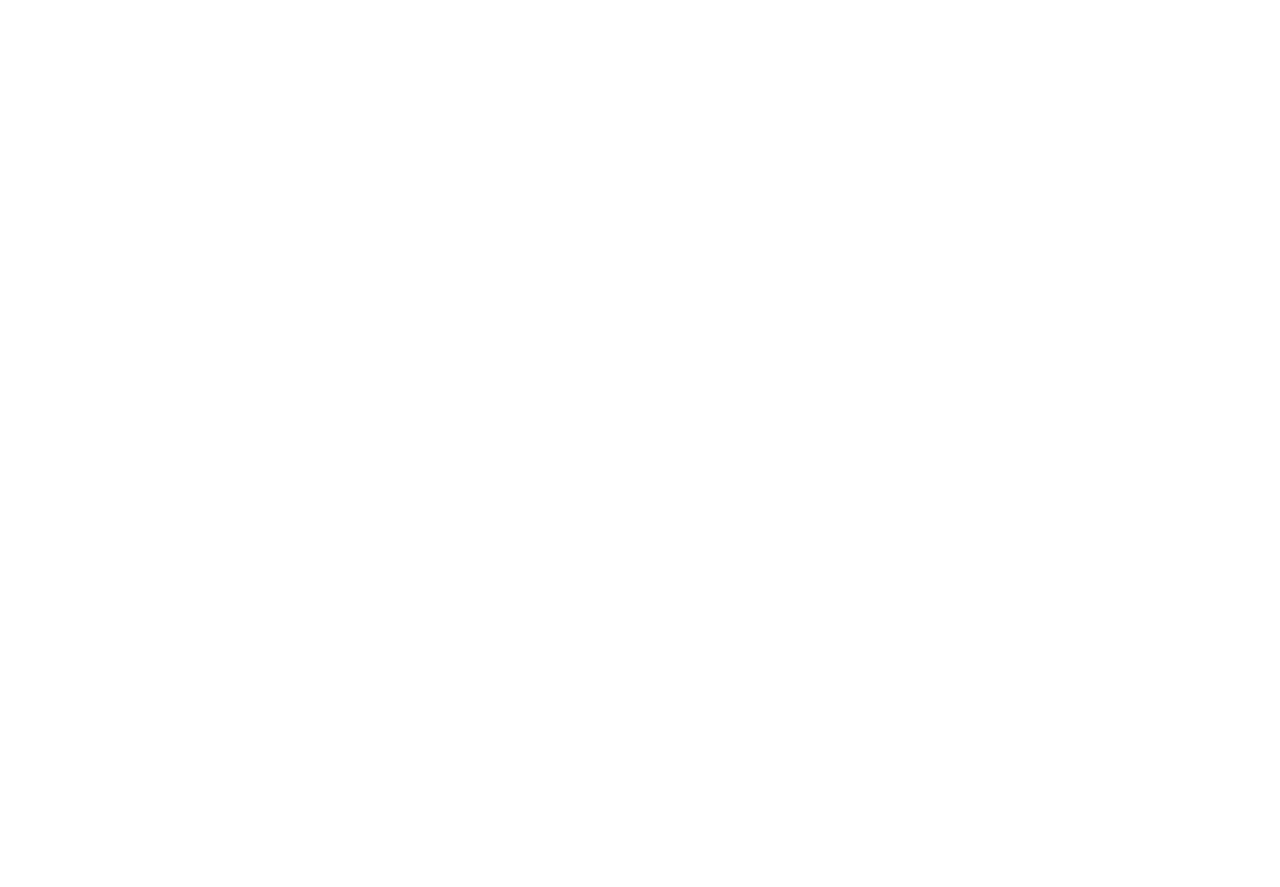
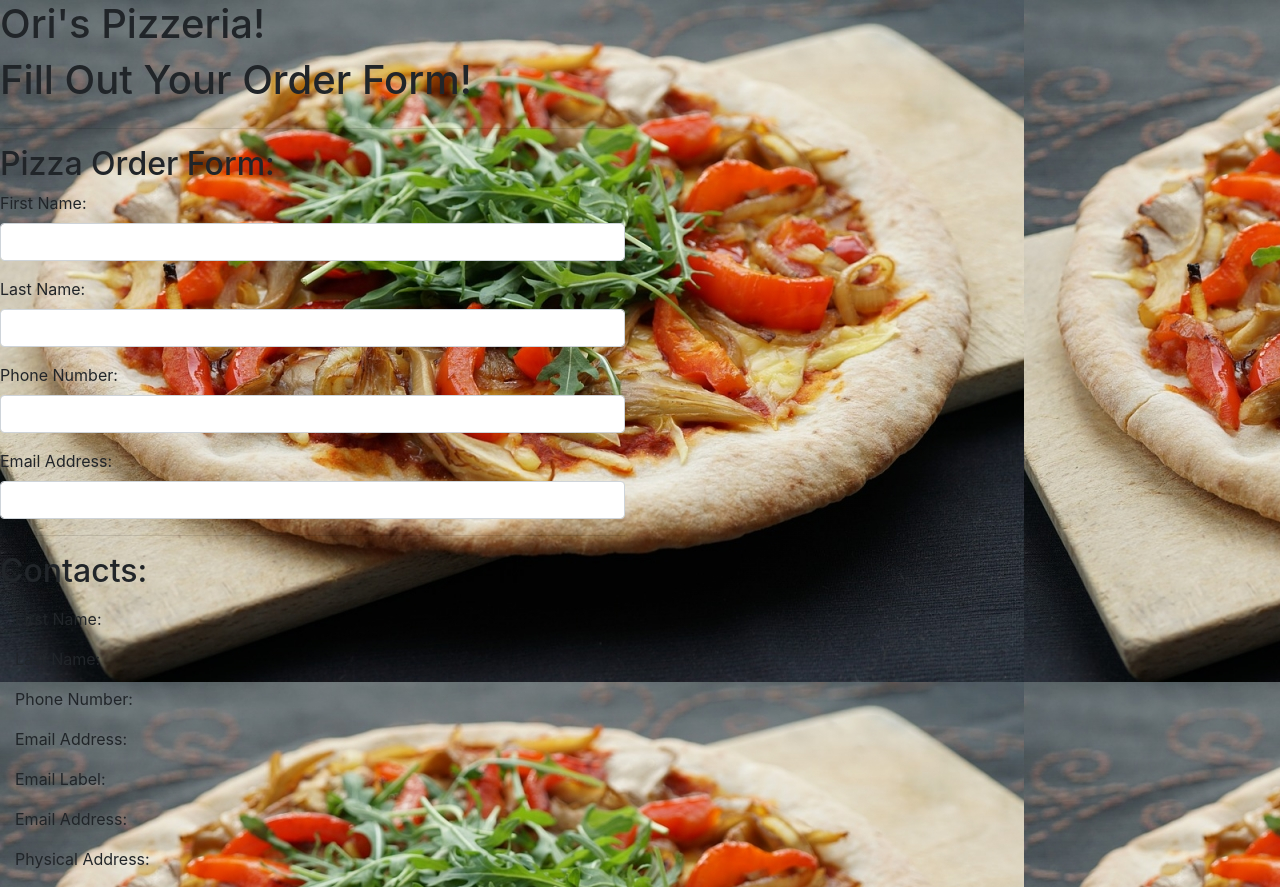
Before and after one commit to EldenCodeLord/pizza-parlor, a plain HTML site: page index.html in a window 1280 px wide. Before the commit the page ends 800 px from the top, so only its background shows below. Drawn offline with nearby package versions, Linux system fonts and the light colour scheme.

Commit message:
WIP: making changes to index.html.

```diff
--- a/index.html
+++ b/index.html
@@ -10,5 +10,49 @@
     <title>Ori's Pizzeria!</title>
  </head>
     <body>
-
+      <body background ="img/pizza.jpg" alt="a photo of a pizza">
+        <h1>Ori's Pizzeria!</h1>
+            <h1>Fill Out Your Order Form!</h1>
+            <div class="row">
+              <div class="col-md-6">
+                <hr>
+                <h2>Pizza Order Form:</h2>
+                <form id="new-contact">
+                  <div class="form-group">
+                    <label for="new-first-name">First Name: </label>
+                    <input type="text"  class="form-control" id="new-first-name">
+                  </div>
+                  <div class="form-group">
+                    <label for="new-last-name">Last Name: </label>
+                    <input type="text"  class="form-control" id="new-last-name">
+                  </div>
+                  <div class="form-group">
+                    <label for="new-phone-number">Phone Number: </label>
+                    <input type="text"  class="form-control" id="new-phone-number">
+                  </div>
+                  <div class="form-group">
+                    <label for="new-email-address">Email Address: </label>
+                    <input type="text"  class="form-control" id="new-email-address">
+                  </div>
+                  <div class="form-group">
+                </form>
+                <hr>
+                <h2>Contacts:</h2>
+                <ul id="contacts">
+                </ul>
+              </div>
+              <div class="col-md-6">
+                <div id="show-contact">
+                  <p>First Name: <span class="first-name"></span></p>
+                  <p>Last Name: <span class="last-name"></span></p>
+                  <p>Phone Number: <span class="phone-number"></span></p>
+                  <p>Email Address: <span class="email-address"></span></p>
+                  <p>Email Label: <span class="email-label"></span></p>
+                  <p>Email Address: <span class="email-address-2"></span></p>
+                  <p>Physical Address: <span class="physical-address"></span></p>
+                  <div id="buttons">
+                </div>
+              </div>
+            </div>
+          </div>
     </body>
--- a/js/scripts.js
+++ b/js/scripts.js
@@ -11,14 +11,25 @@ pizza.price = [22, 18, 14];
 
 let myNewPizza = new Pizza(pizza.size, pizza.toppings, pizza.price);
 
-Pizza.prototype.chooseTopping = function () {
-    this.toppings = chooseTopping(pizza.toppings);
+Pizza.prototype.chooseToppings = function () {
+    this.toppings = chooseToppings(pizza.toppings);
 }
 
 Pizza.prototype.chooseSize = function () {
   this.size = chooseSize(pizza.size);
 }
 
+Pizza.prototype.completePizza = function (chooseToppings, chooseSize) {
+  if (pizza.chooseToppings >= 3) {
+    return "Toppings Complete!";
+  } else if
+    return "Just Cheese?"; {
+  } else if  (pizza.chooseSize === size) {
+    return (size);
+  }
+
+}
+
 //User Interface (Ui)Logic:
 
 $()
```
Also changed, not shown: 1 other file.
